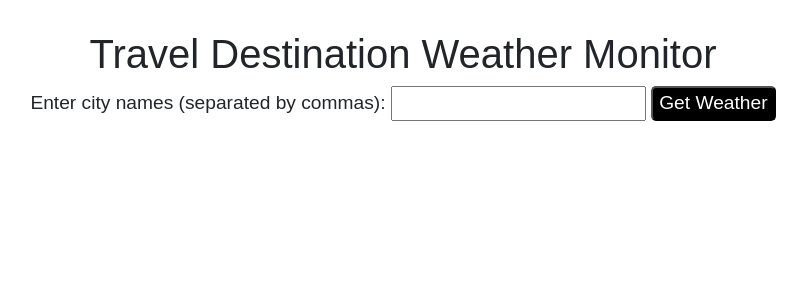
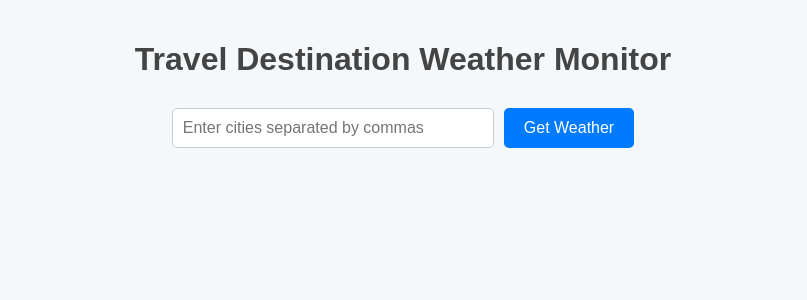
Before and after one commit to Soumyajit732/Travel-Weather-Monitor, a Flask app: page / in a window 1280 px wide. Shown: the top 300 px of the page, without its empty margins (237-1044 px from the left). Run offline with Flask 3, Linux system fonts and the light colour scheme.

Commit message:
Update index.html

```diff
--- a/templates/index.html
+++ b/templates/index.html
@@ -4,79 +4,120 @@
     <meta charset="UTF-8">
     <title>Weather App</title>
 
-    <link href="https://cdn.jsdelivr.net/npm/bootstrap@5.3.3/dist/css/bootstrap.min.css" rel="stylesheet" integrity="sha384-QWTKZyjpPEjISv5WaRU9OFeRpok6YctnYmDr5pNlyT2bRjXh0JMhjY6hW+ALEwIH" crossorigin="anonymous">
-    <script src="https://cdn.jsdelivr.net/npm/bootstrap@5.3.3/dist/js/bootstrap.bundle.min.js" integrity="sha384-YvpcrYf0tY3lHB60NNkmXc5s9fDVZLESaAA55NDzOxhy9GkcIdslK1eN7N6jIeHz" crossorigin="anonymous"></script>
-
     <style>
         body {
             font-family: Arial, sans-serif;
-            /* max-width: 800px; */
-            margin: 30px;
-            /* background: black; */
+            background-color: #f5f8fa;
+            color: #333;
+            margin: 0;
+            padding: 20px;
         }
         h1 {
             text-align: center;
-            /* background: white; */
+            font-size: 2rem;
+            color: #444;
+            margin-bottom: 30px;
         }
         form {
-            text-align: center;
-            margin-bottom: 20px;
-            font-size: 1.2rem;
+            display: flex;
+            justify-content: center;
+            gap: 10px;
+            margin-bottom: 30px;
+            font-size: 1rem;
+        }
+        form input[type="text"] {
+            width: 300px;
+            padding: 10px;
+            border-radius: 5px;
+            border: 1px solid #ccc;
+            font-size: 1rem;
+        }
+        form button {
+            padding: 10px 20px;
+            border-radius: 5px;
+            background-color: #007bff;
+            color: white;
+            border: none;
+            font-size: 1rem;
+            cursor: pointer;
+            transition: background-color 0.3s ease;
+        }
+        form button:hover {
+            background-color: #0056b3;
         }
         .grid-container {
-            position: relative;
-            z-index: 5;
             display: grid;
-            grid-template-columns: 1fr 1fr; /* Two columns */
+            grid-template-columns: repeat(2, 1fr);
             gap: 20px;
-            /* background: white; */
+            padding: 0 20px;
         }
         .city-card {
-            border: 1px solid #ccc;
+            border: 1px solid #ddd;
             border-radius: 8px;
-            padding: 15px;
+            padding: 20px;
+            background-color: #fff;
             text-align: center;
+            box-shadow: 0 4px 8px rgba(0, 0, 0, 0.1);
+            transition: transform 0.3s ease, box-shadow 0.3s ease;
         }
-        /* .city-card img {
+        .city-card:hover {
+            transform: translateY(-5px);
+            box-shadow: 0 6px 12px rgba(0, 0, 0, 0.15);
+        }
+        .city-card h2 {
+            font-size: 1.5rem;
+            color: #007bff;
+        }
+        .weather-icon {
+            margin: 20px 0;
+            width: 80px;
+            height: 80px;
+        }
+        .forecast-plot {
             width: 100%;
             height: auto;
-            border-radius: 8px;
-        } */
-         .weather-icon{
             margin-top: 20px;
-            width: 100px;
-            height: 100px;
-         }
-        .forecast-plot{
-            width: 600px;
-            height: 350px;
+            border-radius: 5px;
         }
     </style>
 </head>
 <body>
     <h1>Travel Destination Weather Monitor</h1>
     <form method="POST">
-        <label for="city">Enter city names (separated by commas):</label>
-        <input type="text" id="city" name="city" required>
-        <button type="submit" style="border-radius: 5px; background-color: black; color: white;">Get Weather</button>
+        <input type="text" id="city" name="city" placeholder="Enter cities separated by commas" required>
+        <button type="submit">Get Weather</button>
     </form>
 
     <div class="grid-container">
         {% for info, plot_path in weather_data %}
         <div class="city-card">
             <h2>{{ info.city }}</h2>
-            <div class="grid-container" style="gap: 0px;">
-                <div>
-
+            <div class="grid-container" style="gap: 0;">
+                <div style="text-align: left;padding-left: 8%;font-size: 1.1rem;"><b>
                     <p>Temperature: {{ info.temperature }}°C</p>
+                    <p>Feels Like: {{ info.feels_like }}°C</p>
                     <p>Condition: {{ info.condition }}</p>
                     <p>Humidity: {{ info.humidity }}%</p>
                     <p>Wind Speed: {{ info.wind_speed }} m/s</p>
+                    </b>
                 </div>
                 <div>
                     <img src="{{ info.icon_path }}" alt="Weather icon for {{ info.condition }}" class="weather-icon">
                 </div>
             </div>
+            <center>
+            <div style="text-align: center;">
+            {% if info.aqi %}
+                <center>
+                <p style="background-color: {{ info.aqi_color }};color:white;width: 60%;border-radius:5px;font-size:1.1rem;padding-top:8px;padding-bottom:8px;">
+                    AQI: {{ info.aqi }} (1=Good, 5=Very Poor)
+                </p>
+                </center>
+            {% else %}
+                <p>AQI: Data not available</p>
+            {% endif %}
+            </div>
+            </center>
             <img src="{{ plot_path }}" alt="Temperature forecast for {{ info.city }}" class="forecast-plot">
         </div>
         {% endfor %}
```
Lines whose indentation alone changed are shown as unchanged.
